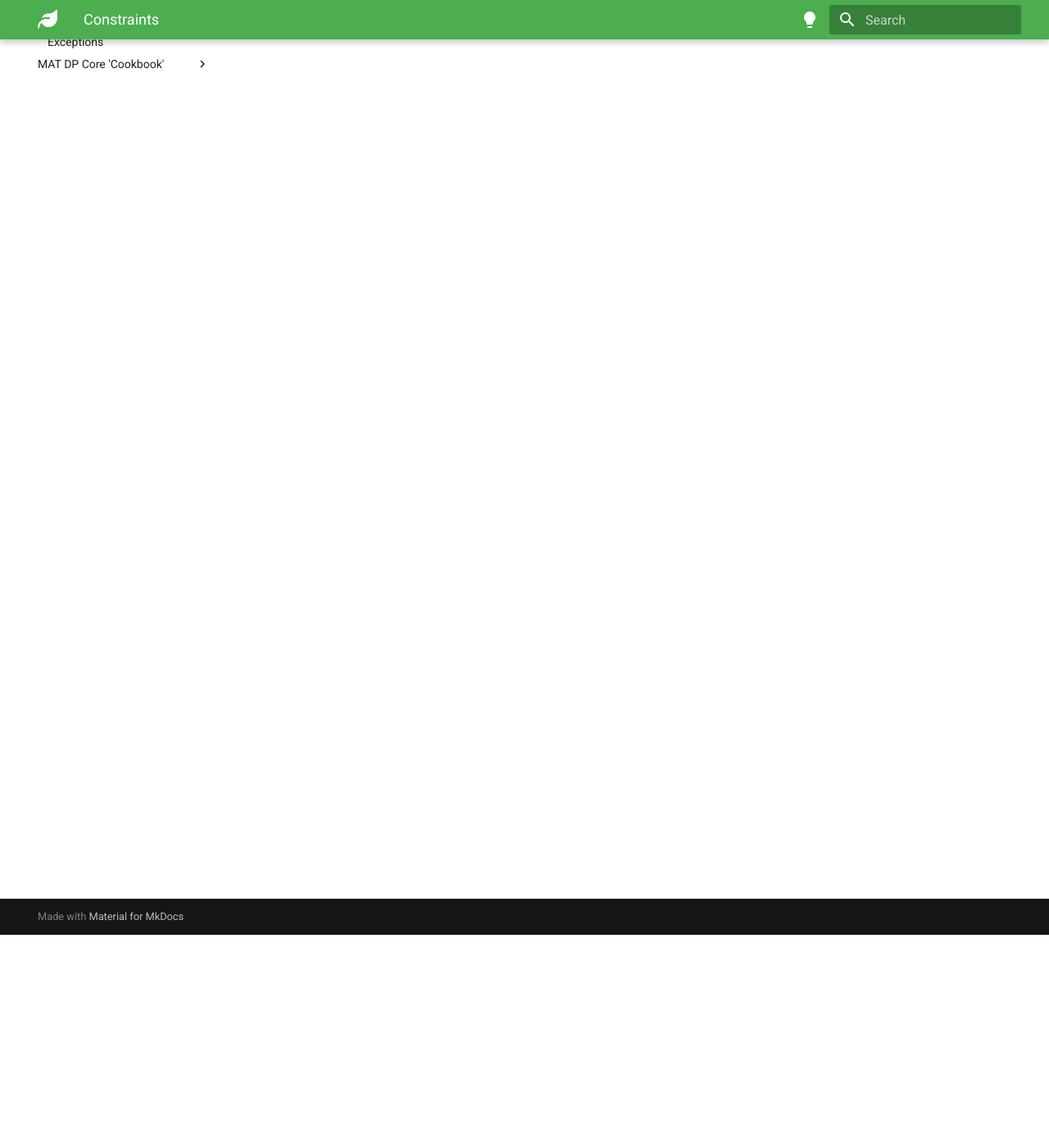
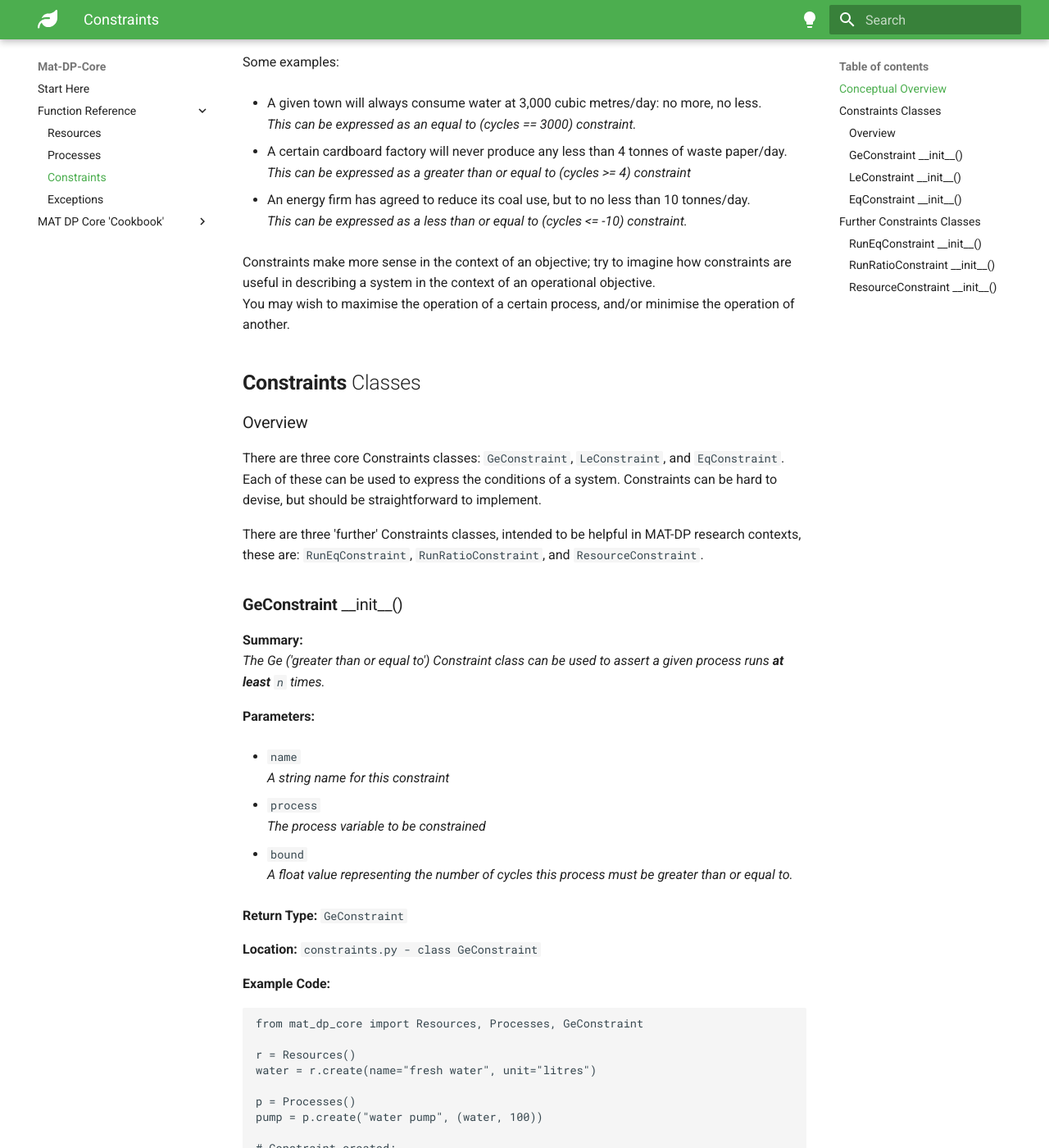
Before and after one commit to Mat-dp/mat-dp-core, an MkDocs documentation site: the page built from docs/Function Reference/3constraints.md, in a window 1280 px wide and 1400 px high, scrolled down 260 px. Shown: the whole window at 82% size. Built offline with MkDocs 1.6.1 and Material for MkDocs 9.7.7, drawn with Linux system fonts in a browser that asks for light colours; some of the changed text lies outside the part shown.

Commit message:
core constraints documentation

````diff
--- a/docs/Function Reference/3constraints.md
+++ b/docs/Function Reference/3constraints.md
@@ -1 +1,223 @@
 # Constraints
+
+## Conceptual Overview
+
+Constraints specify the conditions under which a system operates.
+MAT-DP Core exposes several types of constraint to help researchers assess systems under a variety of conditions.
+
+Some examples:
+
+* A given town will always consume water at 3,000 cubic metres/day: no more, no less.
+  *This can be expressed as an equal to (cycles == 3000) constraint.*
+
+* A certain cardboard factory will never produce any less than 4 tonnes of waste paper/day.
+  *This can be expressed as a greater than or equal to (cycles >= 4) constraint*
+
+* An energy firm has agreed to reduce its coal use, but to no less than 10 tonnes/day.
+  *This can be expressed as a less than or equal to (cycles <= -10) constraint.*
+
+Constraints make more sense in the context of an objective; try to imagine how constraints are useful in describing a system in the context of an operational objective.
+You may wish to maximise the operation of a certain process, and/or minimise the operation of another.
+
+
+## **Constraints** Classes
+
+### Overview
+
+There are three core Constraints classes: ```GeConstraint```, ```LeConstraint```, and ```EqConstraint```.
+Each of these can be used to express the conditions of a system. Constraints can be hard to devise, but should be straightforward to implement.
+
+There are three 'further' Constraints classes, intended to be helpful in MAT-DP research contexts, these are: ```RunEqConstraint```, ```RunRatioConstraint```, and ```ResourceConstraint```.
+
+### **GeConstraint** \_\_init\_\_()
+
+**Summary:**
+*The Ge ('greater than or equal to') Constraint class can be used to assert a given process runs __at least__ ```n``` times.*
+
+**Parameters:**
+
+* ```name```
+  *A string name for this constraint*
+
+* ```process```
+  *The process variable to be constrained*
+
+* ```bound```
+  *A float value representing the number of cycles this process must be greater than or equal to.*
+
+**Return Type:**  ```GeConstraint```
+
+**Location:** ```constraints.py - class GeConstraint```
+
+**Example Code:**
+```
+from mat_dp_core import Resources, Processes, GeConstraint
+
+r = Resources()
+water = r.create(name="fresh water", unit="litres")
+
+p = Processes()
+pump = p.create("water pump", (water, 100))
+
+# Constraint created:
+constraint = GeConstraint("minimum pump cycles", pump, 5)
+
+# For display purposes:
+print(constraint)
+"""
+>>> <GeConstraint: minimum pump cycles | Equation:- water pump <= -5>
+"""
+```
+
+---
+
+
+### **LeConstraint** \_\_init\_\_()
+
+**Summary:**
+*The Le ('less than or equal to') Constraint class can be used to assert a given process runs __at most__ ```n``` times.*
+
+**Parameters:**
+
+* ```name```
+  *A string name for this constraint*
+
+* ```process```
+  *The process variable to be constrained*
+
+* ```bound```
+  *A float value representing the number of cycles this process must be less than or equal to.*
+
+**Return Type:**  ```LeConstraint```
+
+**Location:** ```constraints.py - class LeConstraint```
+
+**Example Code:**
+```
+from mat_dp_core import Resources, Processes, LeConstraint
+
+r = Resources()
+engine = r.create(name="engine", unit="ea")
+
+p = Processes()
+factory = p.create("engine factory", (engine, 1))
+
+# Factory can produce no more than 50 engines
+constraint = LeConstraint("maximum", factory, 50)
+
+# For display purposes:
+print(constraint)
+"""
+>>> <LeConstraint: maximum | Equation:engine factory <= 50>
+"""
+```
+
+---
+
+
+### **EqConstraint** \_\_init\_\_()
+
+**Summary:**
+*The Eq ('equal to') Constraint class can be used to assert a given process runs __exactly__ ```n``` times.*
+
+**Parameters:**
+
+* ```name```
+  *A string name for this constraint*
+
+* ```process```
+  *The process variable to be constrained*
+
+* ```bound```
+  *A float value representing the number of cycles this process must run.*
+
+**Return Type:**  ```EqConstraint```
+
+**Location:** ```constraints.py - class EqConstraint```
+
+**Example Code:**
+```
+from mat_dp_core import Resources, Processes, EqConstraint
+
+r = Resources()
+sandwich = r.create(name="sandwich", unit="ea")
+
+p = Processes()
+cornerShop = p.create("corner shop", (sandwich, -1))
+
+# corner shop always consumes 20 sandwiches
+constraint = EqConstraint("uses exactly 20 sandwiches", cornerShop, 20)
+
+# For display purposes:
+print(constraint)
+"""
+>>> <EqConstraint: uses exactly 20 sandwiches | Equation:corner shop == 20>
+"""
+```
+
+---
+
+## **Further Constraints** Classes
+
+### **RunEqConstraint** \_\_init\_\_()
+
+**Summary:**
+*Text*
+
+**Parameters:**
+
+* ```var```
+  *Description*
+
+**Return Type:**  ```type```
+
+**Location:** ```further_constraints.py - class RunEqConstraint```
+
+**Example Code:**
+```
+# Comment code
+```
+
+---
+
+### **RunRatioConstraint** \_\_init\_\_()
+
+**Summary:**
+*Text*
+
+**Parameters:**
+
+* ```var```
+  *Description*
+
+**Return Type:**  ```type```
+
+**Location:** ```further_constraints.py - class RunRatioConstraint```
+
+**Example Code:**
+```
+# Comment code
+```
+
+---
+
+### **ResourceConstraint** \_\_init\_\_()
+
+**Summary:**
+*Text*
+
+**Parameters:**
+
+* ```var```
+  *Description*
+
+**Return Type:**  ```type```
+
+**Location:** ```further_constraints.py - class ResourceConstraint```
+
+**Example Code:**
+```
+# Comment code
+```
+
+---
````
